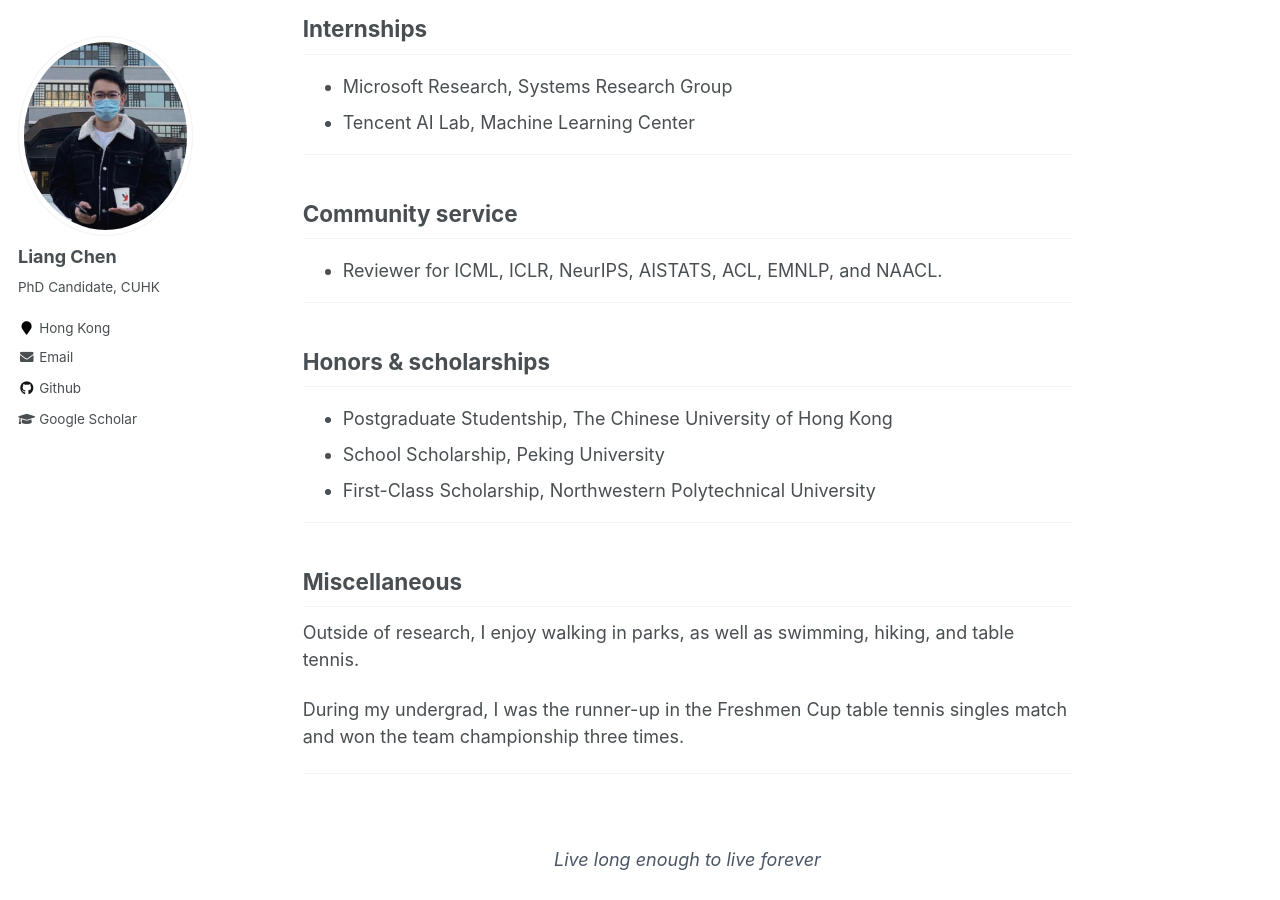
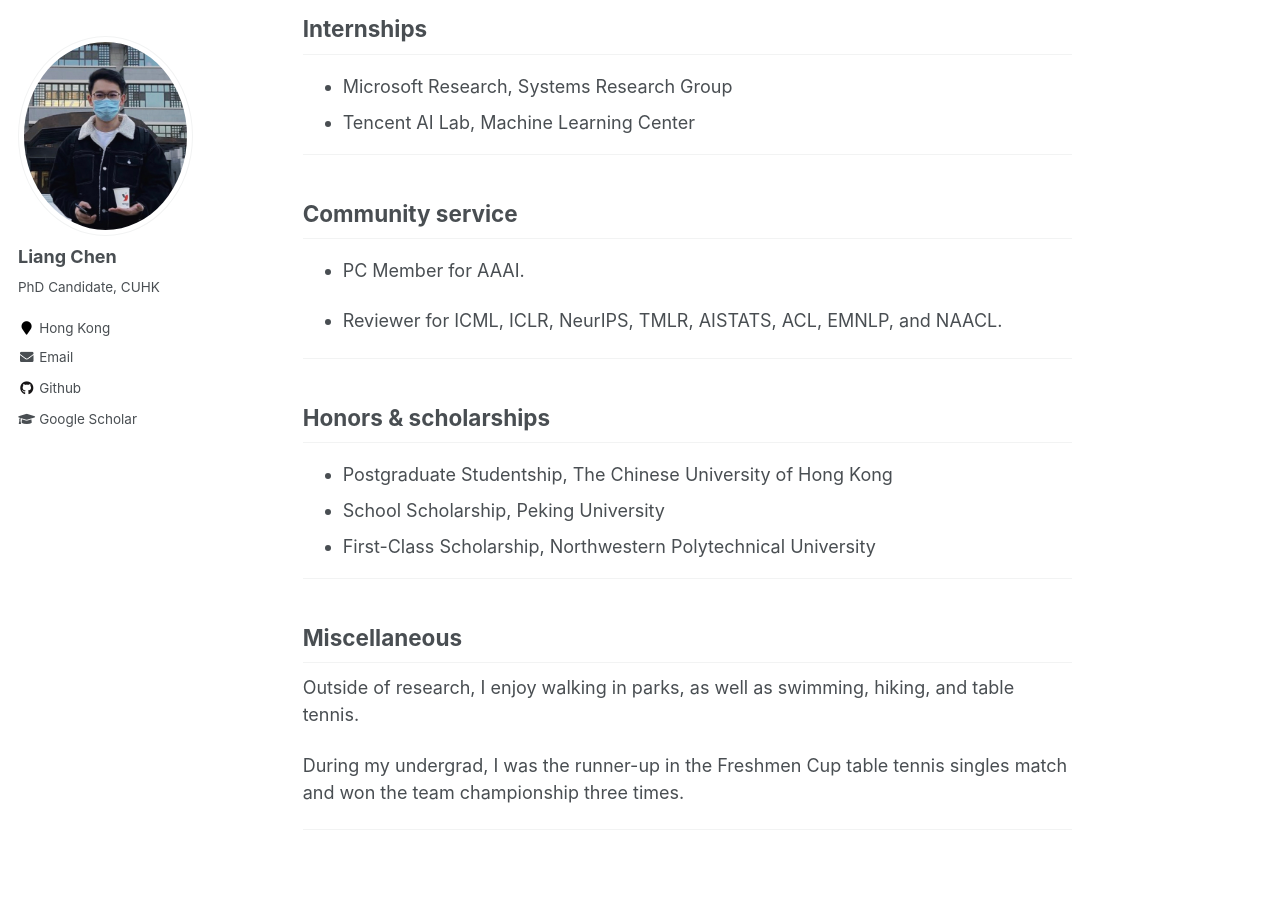
Before and after one commit to ChanLiang/ChanLiang.github.io, a Jekyll site: the page built from _pages/about.md, in a window 1280 px wide and 900 px high, scrolled down 2495 px. Built offline with Jekyll 4.4.1, drawn with Linux system fonts in a browser that asks for light colours.

Commit message:
Update about.md

```diff
--- a/_pages/about.md
+++ b/_pages/about.md
@@ -96,7 +96,9 @@ I have served as a teaching assistant for the following courses:
 
 ## Community service
 
-- Reviewer for ICML, ICLR, NeurIPS, AISTATS, ACL, EMNLP, and NAACL.
+- PC Member for AAAI.
+
+- Reviewer for ICML, ICLR, NeurIPS, TMLR, AISTATS, ACL, EMNLP, and NAACL.
 
 ---
 
```
